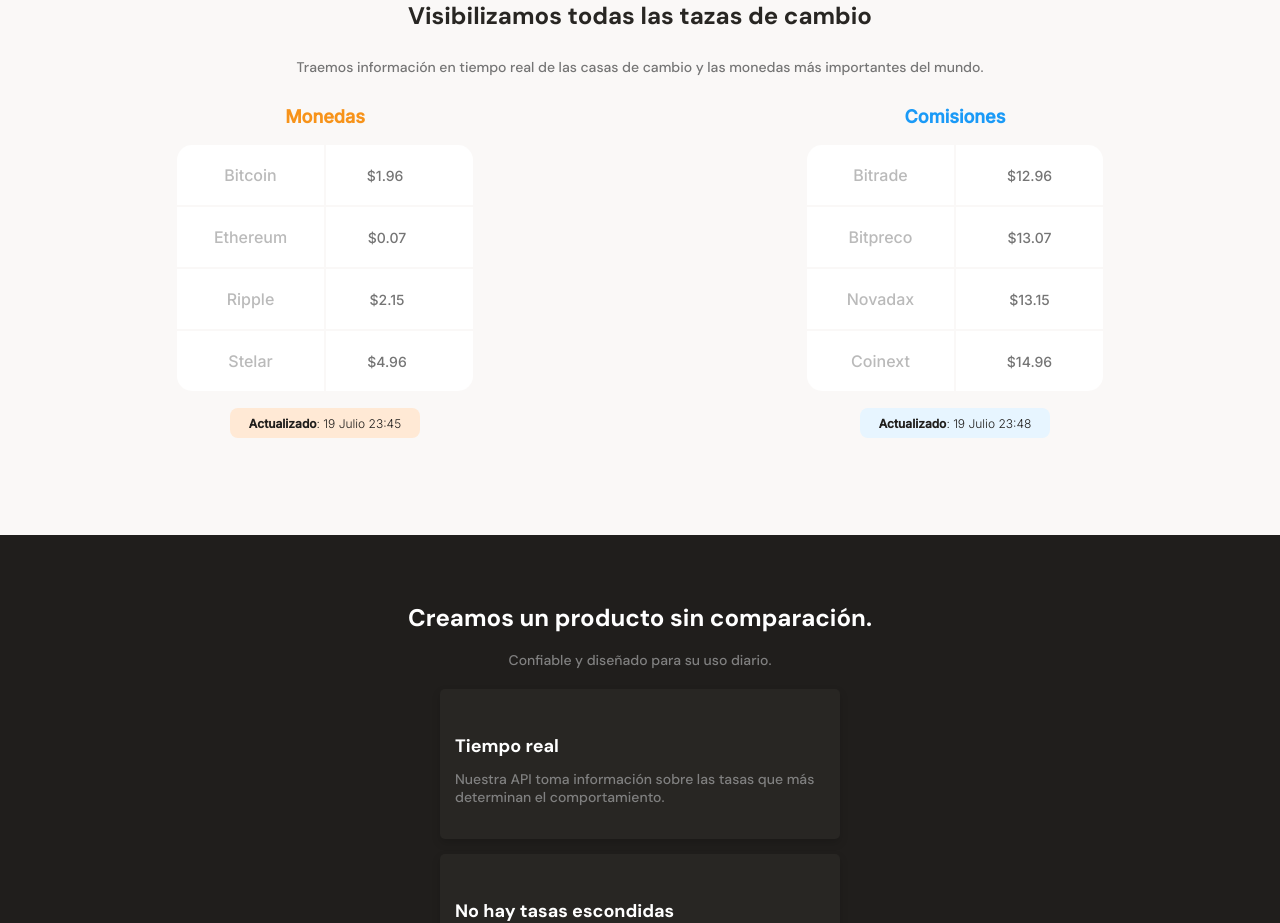
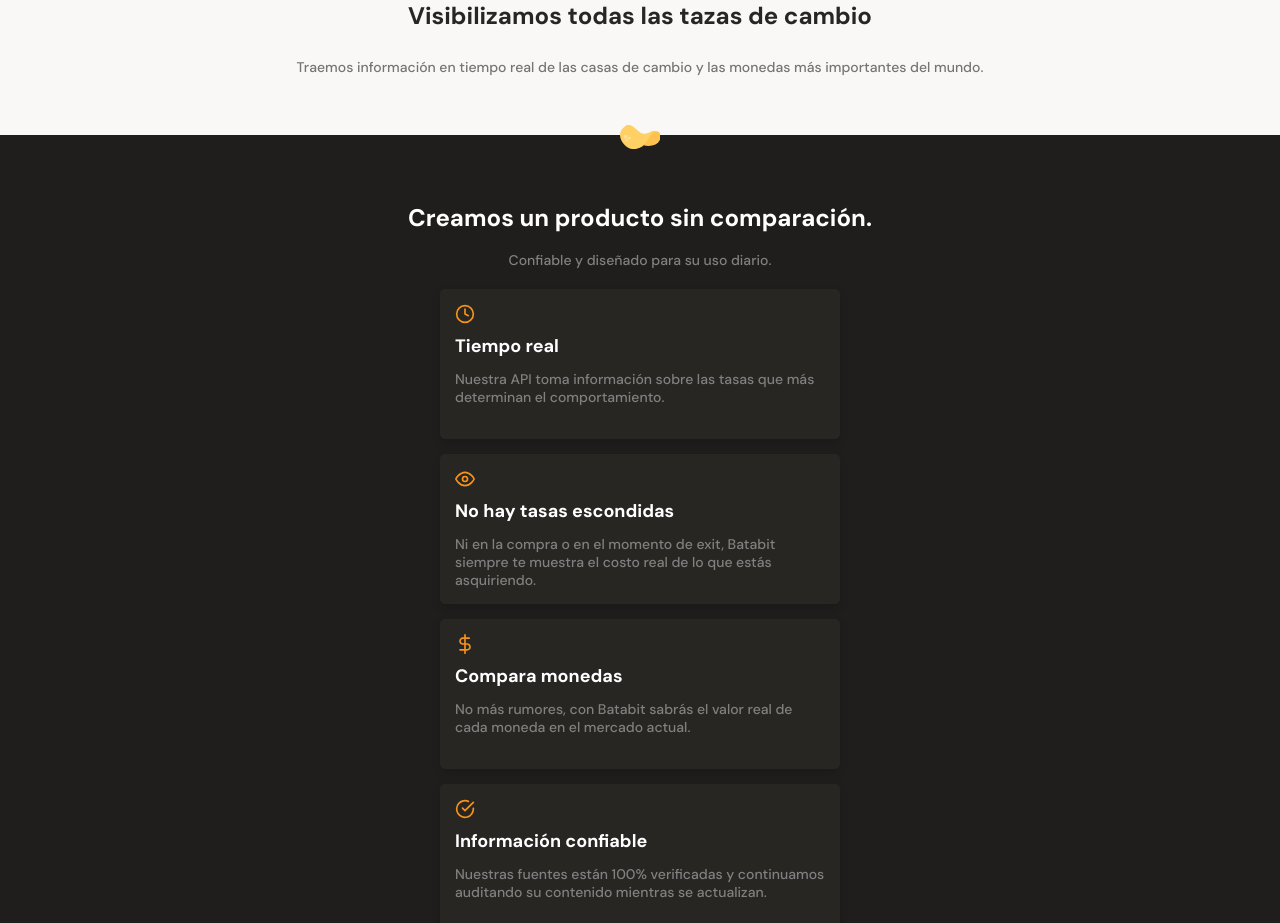
Before and after one commit to danielhh-dev/Bookly, a plain HTML site: page index.html in a window 1280 px wide. Shown: the part 661-1584 px from the top of the page. Drawn offline with Linux system fonts and the light colour scheme.

Commit message:
Se a;aden imagenes al proyecto

```diff
--- a/assets/css/main.css
+++ b/assets/css/main.css
@@ -88,7 +88,7 @@
     width: 13px;
     height: 8px;
     margin-left: 10px;
-    background-image: url('./assets/icons/down-arrow.svg');
+    background-image: url('/assets/images/down-arrow.svg');
 }
 main {
     width: 100%;
@@ -113,7 +113,7 @@
     height: 200px;
     margin: 0 auto;
     margin-bottom: 50px;
-    background-image: url("./assets/img/Bitcoin.svg");
+    background-image: url("/assets/images/Bitcoin.svg");
     background-size: cover;
     background-position: center;
     background-repeat: no-repeat;
@@ -132,107 +132,6 @@
     line-height: 1.6rem;
     color: #757575;
 }
-.main-tables-slider {
-        display: flex;
-        gap: 20px;
-        padding: 0 20px;
-        height: 400px;
-        overflow-x: scroll;
-        overscroll-behavior-x: contain;
-        scroll-snap-type: x proximity;
-}
-.currency-table {
-    scroll-snap-align: center;
-    width: 70%;
-    min-width: 235px;
-    max-width: 500px;
-    height: 360px;
-    margin: 0 auto;
-    font-family: "Inter", sans-serif;
-}
-.currency-table .currency-table__title {
-    margin-bottom: 15px;
-    font-size: 1.8rem;
-    font-weight: bold;
-    line-height: 2.3rem;
-    color: var(--bitcoin-orange);
-}
-.currency-table__container {
-    width: 90%;
-    min-width: 230px;
-    max-width: 300px;
-    height: 250px;
-    margin: 0 auto;
-}
-.currency-table__container table {
-    width: 100%;
-    height: 100%;
-}
-.currency-table__container td {
-    width: 50%;
-    font-size: 1.6rem;
-    font-weight: 500;
-    line-height: 1.9rem;
-    color: var(--grey);
-    background-color: var(--just-white);
-}
-.currency-table__container .table--top-left {
-    border-radius: 15px 0 0 0 ;
-}
-.currency-table__container .table--top-right {
-    border-radius:  0 15px 0 0;
-}
-.currency-table__container .table--bottom-left {
-    border-radius:  0 0 0 15px;
-}
-.currency-table__container .table--bottom-right {
-    border-radius:  0 0 15px;
-}
-.currency-table__container .table--right {
-    font-size: 1.4rem;
-    font-weight: normal;
-    line-height: 1.7rem;
-    color: #757575;
-}
-.currency-table__container .down {
-    display: inline-block;
-    width: 15px;
-    height: 15px;
-    margin-left: 10px;
-    background-image: url("./assets/icons/trending-down.svg");
-    background-repeat: no-repeat;
-    background-position: center;
-}
-.currency-table__container .up {
-    display: inline-block;
-    width: 15px;
-    height: 15px;
-    margin-left: 10px;
-    background-image: url("./assets/icons/trending-up.svg");
-    background-repeat: no-repeat;
-    background-position: center;
-}
-.currency-table__date {
-    width: 190px;
-    height: 30px;
-    margin: 0 auto;
-    margin-top: 15px;
-    padding: 8px;
-    background-color: var(--soft-orange);
-    border-radius: 8px;
-}
-.currency-table__date p {
-    font-size: 1.2rem;
-    line-height: 1.5rem;
-    font-weight: 300;
-    color: var(--warm-black);
-}
-.currency-table__date--blue {
-    background-color: var(--soft-blue);
-}
-.currency-table .currency-table__title--blue {
-    color: var(--seconday-blue);
-}
 .main-product-detail {
     position: relative;
     width: 100%;
@@ -247,7 +146,7 @@
     height: 25px;
     top: -10px;
     left: calc(50% - 20px);
-    background-image: url("./assets/icons/batata.svg");
+    background-image: url("/assets/images/batata.svg");
 }
 .product-detail__title {
     width: 90%;
@@ -292,16 +191,16 @@
     background-repeat: no-repeat;
 }
 .product-card__icon--clock {
-    background-image: url("./assets/icons/clock.svg");
+    background-image: url("/assets/images/clock.svg");
 }
 .product-card__icon--eye {
-    background-image: url("./assets/icons/eye.svg");
+    background-image: url("/assets/images/eye.svg");
 }
 .product-card__icon--dollar-sign {
-    background-image: url("./assets/icons/dollar-sign.svg");
+    background-image: url("/assets/images/dollar-sign.svg");
 }
 .product-card__icon--check-circle {
-    background-image: url("./assets/icons/check-circle.svg");
+    background-image: url("/assets/images/check-circle.svg");
 }
 .product-card__title {
     margin-bottom: 15px;
@@ -320,7 +219,7 @@
     width: 100%;
     min-width: 320px;
     height: 50vh;
-    background-image: url("./assets/img/bitcoinbaby2x.jpg");
+    background-image: url("/assets/images/bitcoinbaby2x.jpg");
     background-position: center;
     background-size: cover;
     background-repeat: no-repeat;
@@ -432,7 +331,7 @@
     display: inline-block;
     width: 20px;
     height: 20px;
-    background-image: url("./assets/icons/orange-right-arrow.svg");
+    background-image: url("/assets/images/orange-right-arrow.svg");
     vertical-align: text-bottom;
 }
 footer {
--- a/index.html
+++ b/index.html
@@ -10,7 +10,7 @@
 </head>
 <body>
     <header>
-        <img src="assets/img/logo.svg" alt="">
+        <img src="assets/images/logo.svg" alt="">
         <div class="header__title-container">
             <h1>La próxima revolución en el intercambio de criptomonedas.</h1>
             <p>Batatabit te ayuda a navegar entre los diferentes precios y tendencias.</p>
@@ -27,60 +27,6 @@
                     monedas más importantes del mundo.
                 </p>
             </div>
-            <section class="main-tables-slider">
-                    <div class="currency-table">
-                        <p class="currency-table__title">Monedas</p>
-                        <div class="currency-table__container">
-                            <table>
-                                <tr>
-                                    <td  class="table--top-left">Bitcoin</td>
-                                    <td  class="table--top-right table--right">$1.96 <span class="down"></span></td>
-                                </tr>
-                                <tr>
-                                    <td>Ethereum</td>
-                                    <td class="table--right">$0.07<span class="up"></span></td>
-                                </tr>
-                                <tr>
-                                    <td>Ripple</td>
-                                    <td class="table--right">$2.15<span class="down"></span></td>
-                                </tr>
-                                <tr>
-                                    <td class="table--bottom-left">Stelar</td>
-                                    <td class="table--bottom-right table--right">$4.96<span class="down"></span></td>
-                                </tr>
-                            </table>
-                        </div>
-                        <div class="currency-table__date">
-                            <p><b>Actualizado</b>: 19 Julio 23:45</p>
-                        </div>
-                    </div>
-                    <div class="currency-table">
-                        <p class="currency-table__title currency-table__title--blue">Comisiones</p>
-                        <div class="currency-table__container">
-                            <table>
-                                <tr>
-                                    <td  class="table--top-left">Bitrade</td>
-                                    <td  class="table--top-right table--right">$12.96 </td>
-                                </tr>
-                                <tr>
-                                    <td>Bitpreco</td>
-                                    <td class="table--right">$13.07</td>
-                                </tr>
-                                <tr>
-                                    <td>Novadax</td>
-                                    <td class="table--right">$13.15</td>
-                                </tr>
-                                <tr>
-                                    <td class="table--bottom-left">Coinext</td>
-                                    <td class="table--bottom-right table--right">$14.96</td>
-                                </tr>
-                            </table>
-                        </div>
-                        <div class="currency-table__date currency-table__date--blue ">
-                            <p><b>Actualizado</b>: 19 Julio 23:48</p>
-                        </div>
-                    </div>
-            </section>
         </section>
         <section class="main-product-detail">
             <span class="product-detail__logo "></span>
@@ -175,7 +121,7 @@
             </ul>
         </section>
         <section class="right">
-            <img src="./assets/img/logo-footer.svg" alt="Logo de Batatabit 2020">
+            <img src="./assets/images/logo-footer.svg" alt="Logo de Batatabit 2020">
         </section>
     </footer>
 
```
Also changed, not shown: assets/images/Bitcoin.svg (added), assets/images/batata.svg (added), assets/images/bitcoinbaby.jpg (added), assets/images/bitcoinbaby.png (added), assets/images/bitcoinbaby2x.jpg (added), assets/images/bitcoinbaby2x.png (added), assets/images/check-circle.svg (added), assets/images/clock.svg (added), assets/images/dollar-sign.svg (added), assets/images/down-arrow.svg (added), assets/images/eye.svg (added), assets/images/logo-footer.svg (added), assets/images/logo.svg (added), assets/images/orange-right-arrow.svg (added), 3 more files.
